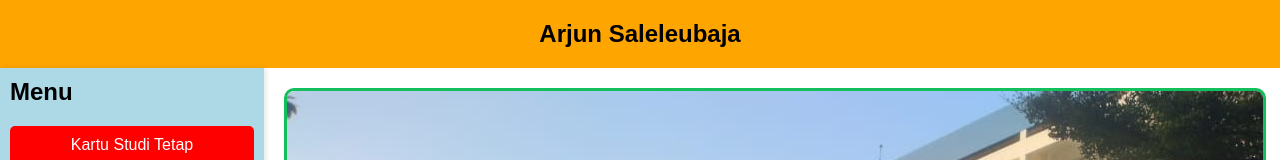
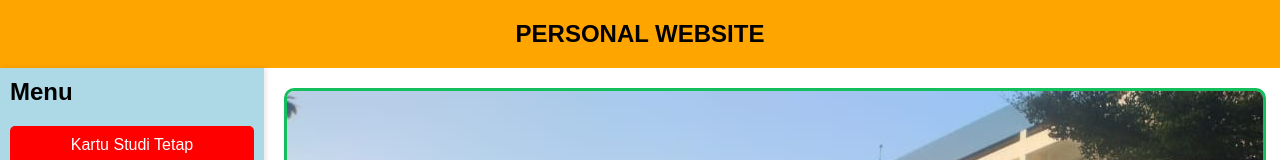
Before and after one commit to arjun25102010/arjun25102010, a plain HTML site: page index.html in a window 1280 px wide. Shown: the top 160 px of the page. Drawn offline with Linux system fonts and the light colour scheme.

Commit message:
Update index.html

```diff
--- a/index.html
+++ b/index.html
@@ -77,7 +77,7 @@
 </head>
 <body>
     <header>
-        Arjun Saleleubaja
+        PERSONAL WEBSITE
     </header>
 
     <div class="container">
```
